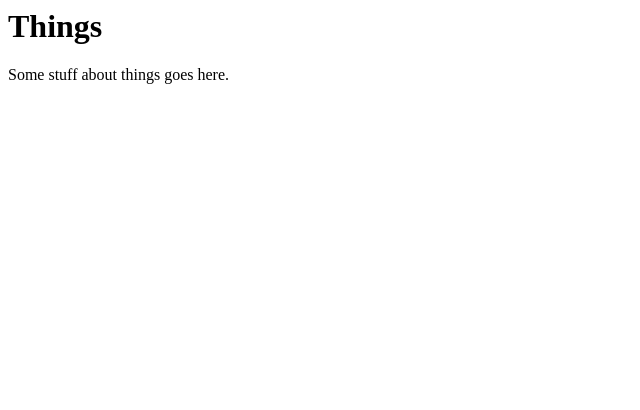
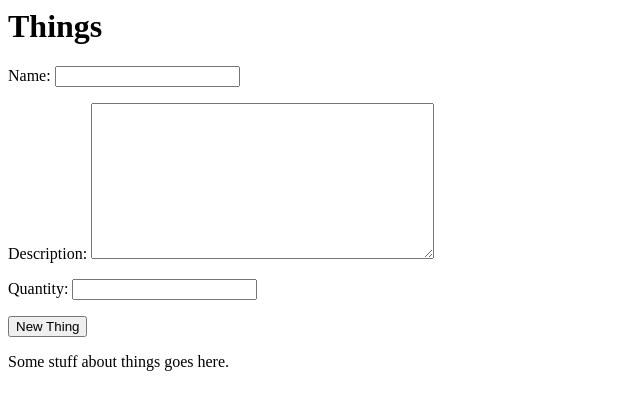
Before and after one commit to KCL-SEG/things-2-FazzaB, a Django app: template things/templates/home.html in a window 1280 px wide. Shown: the top 410 px of the page, without its empty margins (0-640 px from the left). Run offline with Django 3.2, Linux system fonts and the light colour scheme; the template is opened without the code that fills it: values that come from a table or form of the project are taken from there, others are empty.

Commit message:
Creating a things form and displaying it on homepage.

```diff
--- a/things/forms.py
+++ b/things/forms.py
@@ -1,3 +1,10 @@
 """Forms of the project."""
+from django import forms
+from .models import Thing
+from django.core.validators import RegexValidator
 
-# Create your forms here.
+class ThingForm(forms.ModelForm):
+    class Meta:
+        model = Thing
+        fields = ['name', 'description', 'quantity']
+        widgets = {'quantity' : forms.NumberInput(),'description' : forms.Textarea()}
--- a/things/templates/home.html
+++ b/things/templates/home.html
@@ -6,6 +6,11 @@
   <h1>
     Things
   </h1>
+  <form action="{% url 'home' %}" method="post">
+    {% csrf_token %}
+    {{ form.as_p }}
+    <input type="submit" value="New Thing">
+  </form>
   <p>Some stuff about things goes here.</p>
 </body>
 </html>
--- a/things/views.py
+++ b/things/views.py
@@ -1,4 +1,6 @@
 from django.shortcuts import render
+from .forms import ThingForm
 
 def home(request):
+    form = ThingForm()
     return render(request, 'home.html', {'form': form})
```
